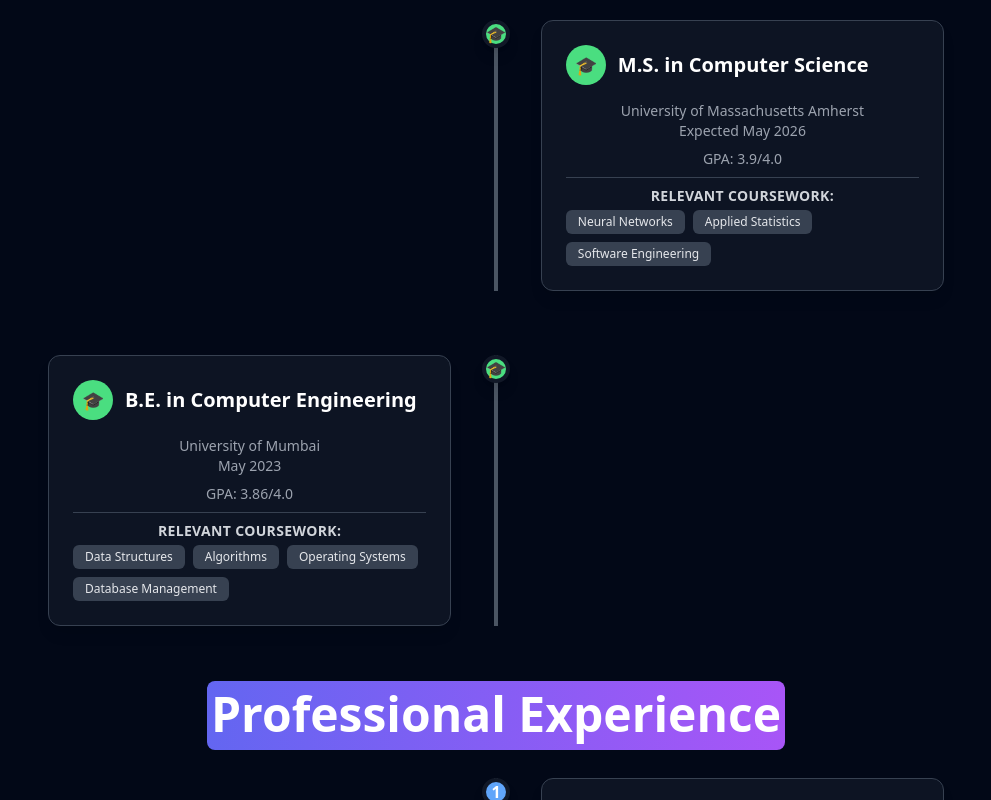
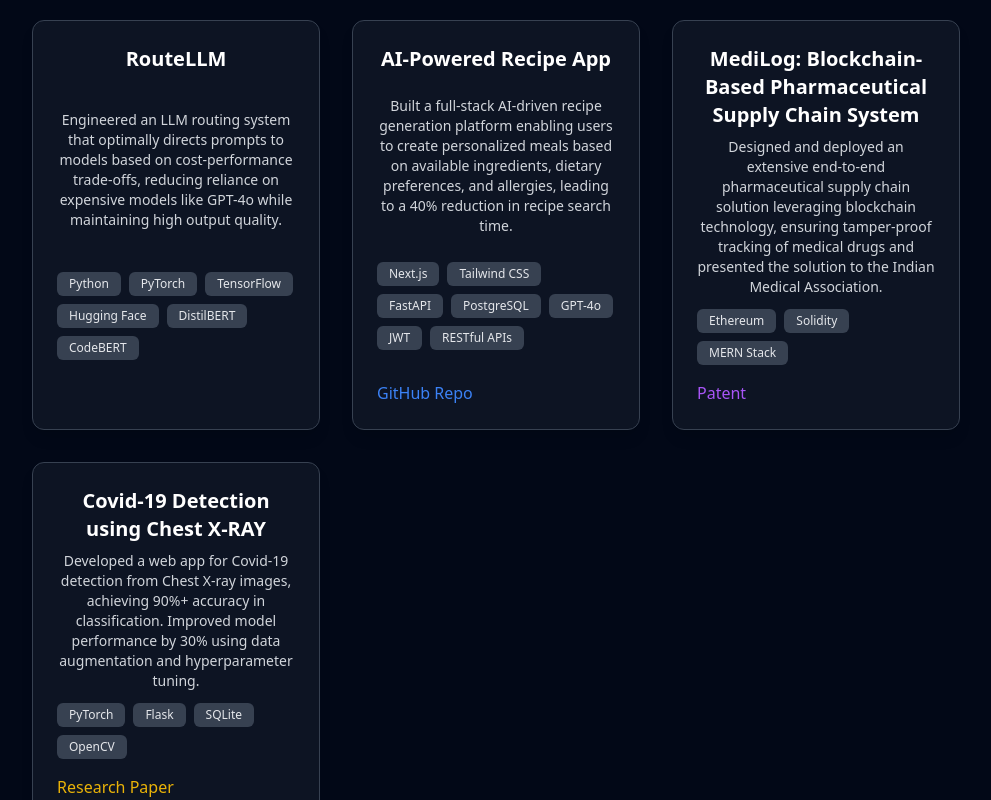
Before and after one commit to JeetDSharma/portfolio, a Next.js app: page / in a window 1280 px wide. Shown: the part 1600-2400 px from the top of the page, without its empty margins (144-1135 px from the left). Built offline with nearby package versions, Linux system fonts and the light colour scheme.

Commit message:
updated project section

```diff
--- a/components/Body.tsx
+++ b/components/Body.tsx
@@ -93,6 +93,48 @@
   },
 ];
 
+const projects = [
+    {
+        title: "RouteLLM",
+        description: "Engineered an LLM routing system that optimally directs prompts to models based on cost-performance trade-offs, reducing reliance on expensive models like GPT-4o while maintaining high output quality.",
+        techStack: ["Python", "PyTorch", "TensorFlow", "Hugging Face", "DistilBERT", "CodeBERT"],
+        links: {
+            github: null,
+            demo: null
+        }
+    },
+    {
+        title: "AI-Powered Recipe App",
+        description: "Built a full-stack AI-driven recipe generation platform enabling users to create personalized meals based on available ingredients, dietary preferences, and allergies, leading to a 40% reduction in recipe search time.",
+        techStack: ["Next.js", "Tailwind CSS", "FastAPI", "PostgreSQL", "GPT-4o", "JWT", "RESTful APIs"],
+        links: {
+            github: "https://github.com/ibizabroker/520-project",
+            demo: null
+        }
+    },
+    {
+        title: "MediLog: Blockchain-Based Pharmaceutical Supply Chain System",
+        description: "Designed and deployed an extensive end-to-end pharmaceutical supply chain solution leveraging blockchain technology, ensuring tamper-proof tracking of medical drugs and presented the solution to the Indian Medical Association.",
+        techStack: ["Ethereum", "Solidity", "MERN Stack"],
+        links: {
+            github: null,
+            demo: null,
+            patentLink: "https://register.dpma.de/DPMAregister/pat/register?AKZ=2020231028233&CURSOR=0"
+        }
+    },
+    {
+        title: "Covid-19 Detection using Chest X-RAY",
+        description: "Developed a web app for Covid-19 detection from Chest X-ray images, achieving 90%+ accuracy in classification. Improved model performance by 30% using data augmentation and hyperparameter tuning.",
+        techStack: ["PyTorch", "Flask", "SQLite", "OpenCV"],
+        links: {
+            github: null,
+            demo: null,
+            paperLink: "https://www.ijrar.org/papers/IJRAR22B1808.pdf"
+        }
+    }
+];
+
+
 const BodySection = () => {
   return (
     <section className="max-w-5xl mx-auto px-6 py-20 space-y-16">
@@ -152,32 +194,80 @@
     </div>
 </motion.div>
 
-
-
-
-      {/* Education Timeline
+{/* Project Section */}
 <motion.div
     initial="hidden"
     whileInView="visible"
-        variants={timelineVariants}
     transition={{ duration: 0.8, ease: "easeOut" }}
     className="text-center"
 >
     <h2 className="text-3xl md:text-5xl font-bold dark:text-white">
-          <Highlight>Education</Highlight>
+        <Highlight>Projects</Highlight>
     </h2>
-        <div className="mt-6 flex flex-col relative border-l-4 border-gray-300 dark:border-gray-600 pl-6 space-y-6">
-          {education.map((edu, index) => (
-            <motion.div key={index} className="relative" variants={timelineVariants}>
-              <div className="absolute w-4 h-4 bg-gray-500 dark:bg-gray-300 rounded-full -left-[10px] top-2" />
-              <h3 className="text-xl font-semibold dark:text-white">{edu.title}</h3>
-              <p className="text-gray-600 dark:text-gray-300">{edu.institution}</p>
-              <p className="text-sm text-gray-500 dark:text-gray-400">{edu.duration}</p>
-              <p className="text-sm font-medium text-gray-700 dark:text-gray-400">{edu.gpa}</p>
+
+    {/* Project Cards Grid */}
+    <div className="mt-10 grid grid-cols-1 md:grid-cols-2 lg:grid-cols-3 gap-8 max-w-6xl mx-auto px-6">
+        {projects.map((project, index) => (
+            <motion.div
+                key={index}
+                initial={{ opacity: 0, y: 50 }}
+                whileInView={{ opacity: 1, y: 0 }}
+                transition={{ duration: 0.6, delay: index * 0.1 }}
+                viewport={{ once: true }}
+                whileHover={{ scale: 1.05, boxShadow: "0px 0px 12px rgba(255, 167, 0, 0.3)" }}
+                className="relative bg-white/70 dark:bg-gray-900/80 backdrop-blur-lg p-6 rounded-xl shadow-lg border border-gray-200 dark:border-gray-700 hover:shadow-xl flex flex-col justify-between"
+            >
+                {/* Project Title */}
+                <h3 className="text-lg md:text-xl font-semibold dark:text-white">{project.title}</h3>
+
+                {/* Project Description */}
+                <p className="text-sm text-gray-600 dark:text-gray-300 mt-2">{project.description}</p>
+
+                {/* Tech Stack */}
+                <div className="mt-3 flex flex-wrap gap-2">
+                    {project.techStack.map((tech, i) => (
+                        <span
+                            key={i}
+                            className="px-3 py-1 bg-gray-200 dark:bg-gray-700 text-gray-800 dark:text-gray-200 text-xs font-medium rounded-md"
+                        >
+                            {tech}
+                        </span>
+                    ))}
+                </div>
+
+                {/* Links Section */}
+                <div className="mt-4 flex justify-between">
+                    {project.links.github && (
+                        <a href={project.links.github} target="_blank" rel="noopener noreferrer"
+                            className="text-blue-500 hover:underline flex items-center">
+                            GitHub Repo
+                        </a>
+                    )}
+                    {project.links.demo && (
+                        <a href={project.links.demo} target="_blank" rel="noopener noreferrer"
+                            className="text-green-500 hover:underline flex items-center">
+                            Live Demo
+                        </a>
+                    )}
+                    {project.links.paperLink && (
+                        <a href={project.links.paperLink} target="_blank" rel="noopener noreferrer"
+                            className="text-yellow-500 hover:underline flex items-center">
+                            Research Paper
+                        </a>
+                    )}
+                    {project.links.patentLink && (
+                        <a href={project.links.patentLink} target="_blank" rel="noopener noreferrer"
+                            className="text-purple-500 hover:underline flex items-center">
+                            Patent
+                        </a>
+                    )}
+                </div>
             </motion.div>
         ))}
     </div>
-      </motion.div> */}
+</motion.div>
+
+
 {/* Education Timeline */}
 <motion.div
     initial="hidden"
```
Lines whose indentation alone changed are shown as unchanged.
